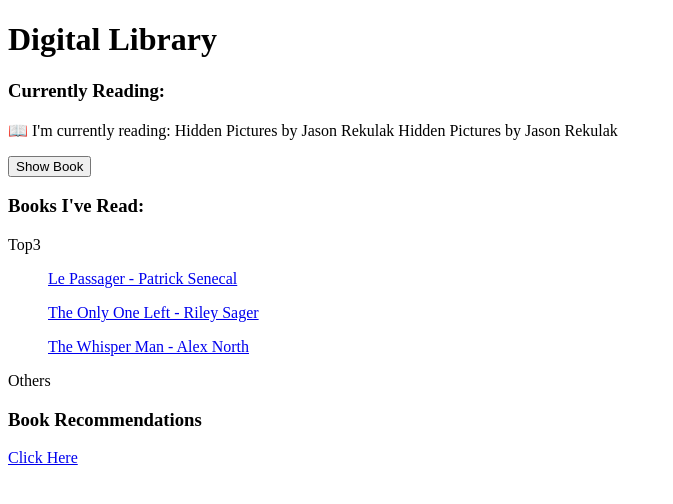
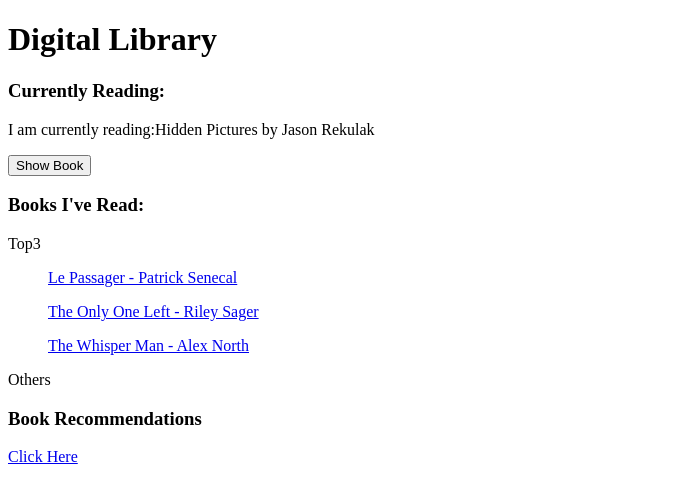
Before and after one commit to clauieee/webserverfunds, a plain HTML site: page index.html in a window 1280 px wide. Both pictures are taken after a click on the button "Show Book". Shown: the whole page, without its empty margins (0-673 px from the left). Drawn offline with Linux system fonts and the light colour scheme.

Commit message:
Changes in fetch()

```diff
--- a/index.html
+++ b/index.html
@@ -7,7 +7,7 @@
         <h1> Digital Library </h1>
 
         <h3> Currently Reading:</h3>
-        <p id="demo"> Click the button to see what book I'm currently reading.</p>
+        <p id="demo"></p>
         <button onclick="showBook()">Show Book</button>
         <script>
             async function showBook() {
@@ -15,8 +15,7 @@
                 fetch("current-book.txt");
                 let myText = await
                 myObject.text();
-
-                document.getElementById("demo").innerHTML = "📖 I'm currently reading: Hidden Pictures by Jason Rekulak " + myText;
+                document.getElementById("demo").innerHTML = "I am currently reading:" + myText;
             }
         </script>
 
```
